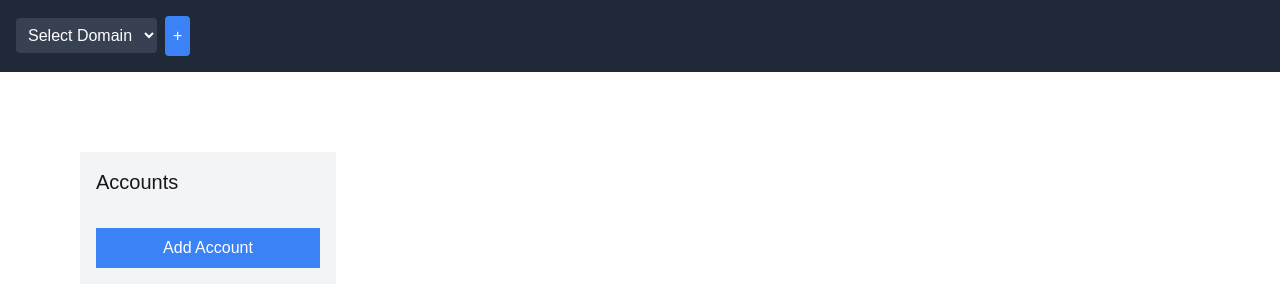
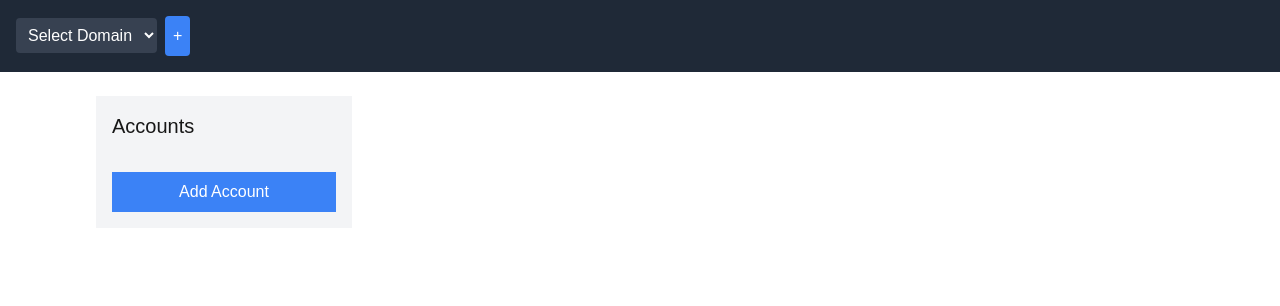
Before and after one commit to Vincent550102/nPassword, a Next.js app: page / in a window 1280 px wide. Shown: the top 306 px of the page. Built offline with nearby package versions, Linux system fonts and the light colour scheme.

Commit message:
Fix layout

```diff
--- a/app/layout.tsx
+++ b/app/layout.tsx
@@ -33,7 +33,9 @@ export default function RootLayout({
       <body
         className={`${geistSans.variable} ${geistMono.variable} antialiased`}
       >
-        <DomainProvider>{children}</DomainProvider>
+        <DomainProvider>
+          <div className="container mx-auto p-4">{children}</div>
+        </DomainProvider>
       </body>
     </html>
   );
--- a/components/NavBar.tsx
+++ b/components/NavBar.tsx
@@ -41,7 +41,7 @@ export default function NavBar() {
   };
 
   return (
-    <nav className="bg-gray-800 p-4 text-white flex justify-between items-center">
+    <nav className="bg-gray-800 p-4 text-white flex justify-between items-center fixed top-0 left-0 right-0 z-10">
       <div className="relative">
         <select
           value={selectedDomain ? selectedDomain.name : ""}
```
